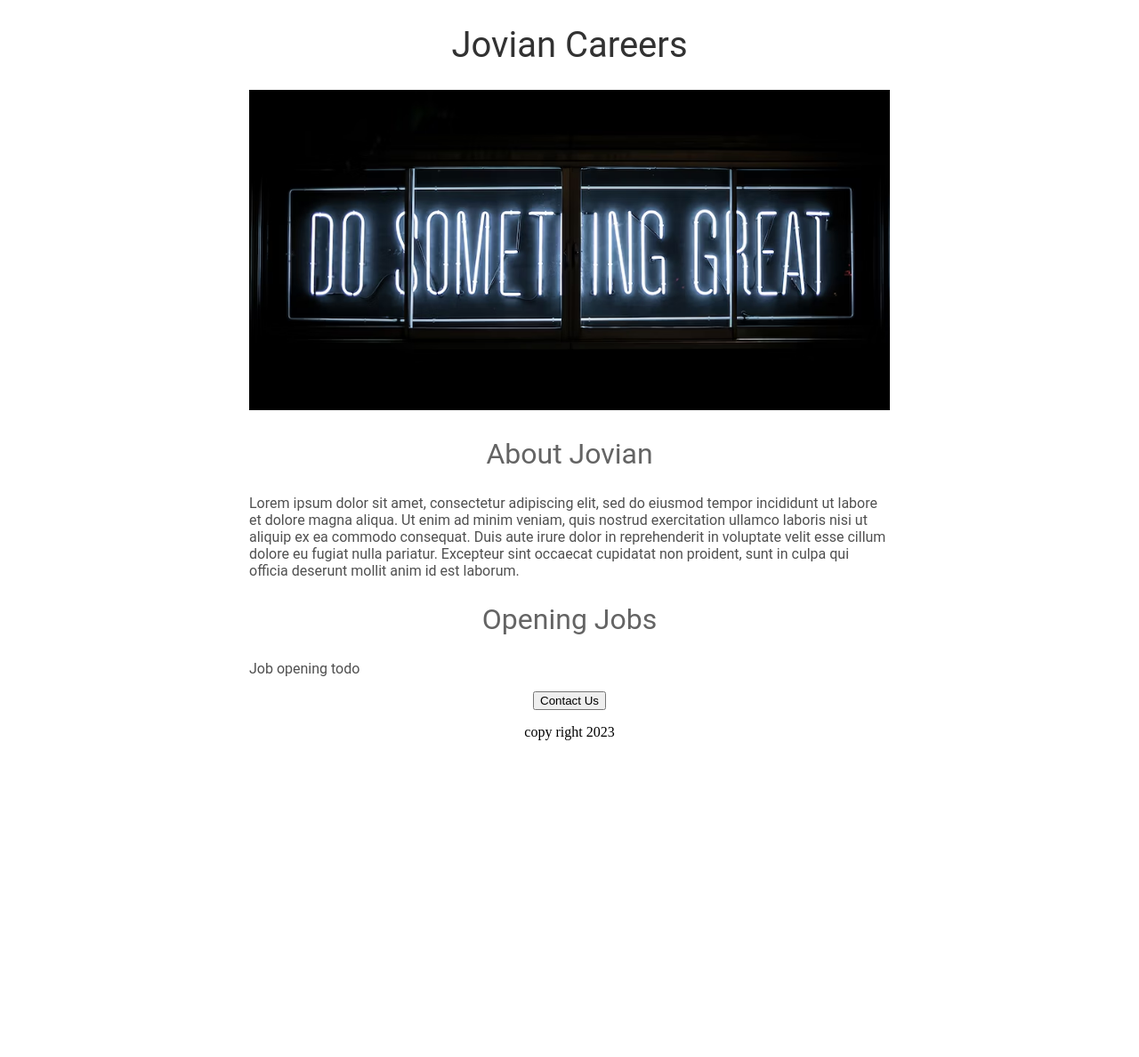
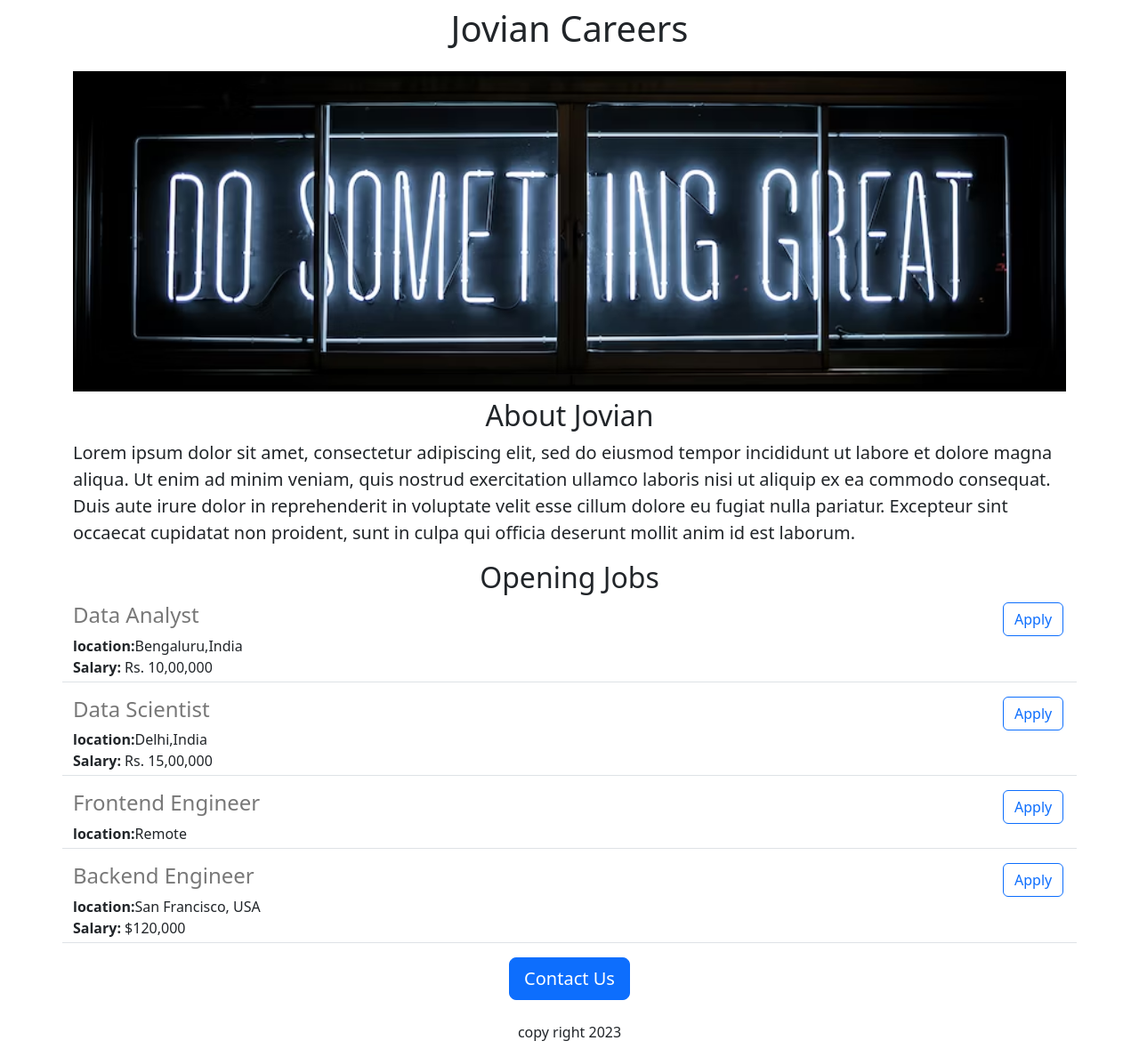
Before and after one commit to Mahesh741/jovian-careers-website, a Flask app: page / in a window 1280 px wide. Shown: the whole page at 89% size. Before the commit the page ends 832 px from the top, so only its background shows below. Run offline with Flask 3, Linux system fonts and the light colour scheme.

Commit message:
Added dynamic data and API route

```diff
--- a/app.py
+++ b/app.py
@@ -1,10 +1,43 @@
-from flask import Flask, render_template
+from flask import Flask, render_template,jsonify
 
 app=Flask(__name__)
 
+
+JOBS = [
+  {
+    'id':1,
+    'title':'Data Analyst',
+    'location':'Bengaluru,India',
+    'salary':'Rs. 10,00,000'
+  },
+    {
+    'id':1,
+    'title':'Data Scientist',
+    'location':'Delhi,India',
+    'salary':'Rs. 15,00,000'
+  },
+    {
+    'id':1,
+    'title':'Frontend Engineer',
+    'location':'Remote',
+
+  },
+      {
+    'id':1,
+    'title':'Backend Engineer',
+    'location':'San Francisco, USA',
+    'salary':'$120,000'
+  }
+
+]
+
 @app.route("/")
 def hello_world():
-  return render_template('home.html')
+  return render_template('home.html',jobs=JOBS,company_name='Jovian')
+
+@app.route("/api/jobs")
+def list_jobs():
+  return jsonify(JOBS)
 
 
 if __name__=='__main__':
--- a/templates/home.html
+++ b/templates/home.html
@@ -1,54 +1,36 @@
 <!DOCTYPE HTML>
 <html>
  <head>
-   <title>Jovin  Careers</title>
-   <link rel="shortcut icon" href="{{ url_for('static', filename='favicon.ico') }}">
+    <meta charset="utf-8">
+    <meta name="viewport" content="width=device-width, initial-scale=1">
+   <title>Jovian  Careers</title>
+    <link href="https://cdn.jsdelivr.net/npm/bootstrap@5.3.0/dist/css/bootstrap.min.css" rel="stylesheet" integrity="sha384-9ndCyUaIbzAi2FUVXJi0CjmCapSmO7SnpJef0486qhLnuZ2cdeRhO02iuK6FUUVM" crossorigin="anonymous">
    <style>
-     h1{
-       font-size: 40px;
-       font-family: Roboto;
-       font-weight: normal;
-       color: rgb(50,50,50);
-       text-align: center;
-     }
-
      #banner{
-       width: 100%;
-       height: 360px;
-       object-fit: cover;
-     }
-
-     h2{
-       font-family: Roboto;
-       font-size: 32px;
-       color: rgb(100,100,100);
-       text-align: center;
-       font-weight: normal;
-     }
-
-     .bodytext{
-       font-family: Roboto;
-       color: rgb(80, 80, 80);
-     }
-
-     #container{
-       max-width: 720px;
-       margin: 0 auto;
+        height: 360px;
+        width: 100%;
+        object-fit: cover;
      }
    </style>
+  </head>
+
  </head>
   <body>
-   <div id="container">
-    <h1>Jovian Careers</h1>
-    <img id=banner src="https://jovian-careers-website-1.maheshh1.repl.co/static/banner.avif"  >
-    <h2>About Jovian</h2>
-    <p class="bodytext">Lorem ipsum dolor sit amet, consectetur adipiscing elit, sed do eiusmod tempor incididunt ut labore et dolore magna aliqua. Ut enim ad minim veniam, quis nostrud exercitation ullamco laboris nisi ut aliquip ex ea commodo consequat. Duis aute irure dolor in reprehenderit in voluptate velit esse cillum dolore eu fugiat nulla pariatur. Excepteur sint occaecat cupidatat non proident, sunt in culpa qui officia deserunt mollit anim id est laborum.</p>
+   <div class="container">
+    <h1 class="text-center mt-2 mb-4">{{company_name}} Careers</h1>
+    <img class="img-fluid" id="banner" src="https://jovian-careers-website-1.maheshh1.repl.co/static/banner.avif"  >
+    <h2 class="text-center mt-2 md-4">About Jovian</h2>
+    <p class="lead">Lorem ipsum dolor sit amet, consectetur adipiscing elit, sed do eiusmod tempor incididunt ut labore et dolore magna aliqua. Ut enim ad minim veniam, quis nostrud exercitation ullamco laboris nisi ut aliquip ex ea commodo consequat. Duis aute irure dolor in reprehenderit in voluptate velit esse cillum dolore eu fugiat nulla pariatur. Excepteur sint occaecat cupidatat non proident, sunt in culpa qui officia deserunt mollit anim id est laborum.</p>
   </body>
-  <h2>Opening Jobs</h2>
-  <p class="bodytext">Job opening todo</p>
-  <div style="text-align: center">
-    <button>Contact Us</button>
-    <p>copy right 2023</p>
+  <h2 class="text-center mt-2 md-4">Opening Jobs</h2>
+  <div>
+    {% for job in jobs %}
+     {% include 'jobitem.html' %}
+    {% endfor %}
+  </div>
+  <div class="text-center" >
+    <button class="btn btn-primary btn-lg">Contact Us</button>
+    <p class="mt-4">copy right 2023</p>
   </div>
  </div>
 </html>
--- /dev/null
+++ b/templates/jobitem.html
@@ -0,0 +1,17 @@
+<div class="border-bottom row" style="margin-bottom:16px; padding-bottom:4px">
+ <div class="col-11">
+  <h4 style="color:rgb(120,120,120); margin-bottom:8px;" >{{job['title']}}</h4>
+
+    <div>
+       <b>location:</b>{{job['location']}}
+    </div>
+      {% if 'salary' in job %}
+    <div>
+       <b>Salary:</b> {{job['salary']}}
+    </div>
+      {% endif %}
+ </div>
+  <div class="col-1">
+   <button type="button" class="btn btn-outline-primary">Apply</button>
+  </div>
+</div>
```
